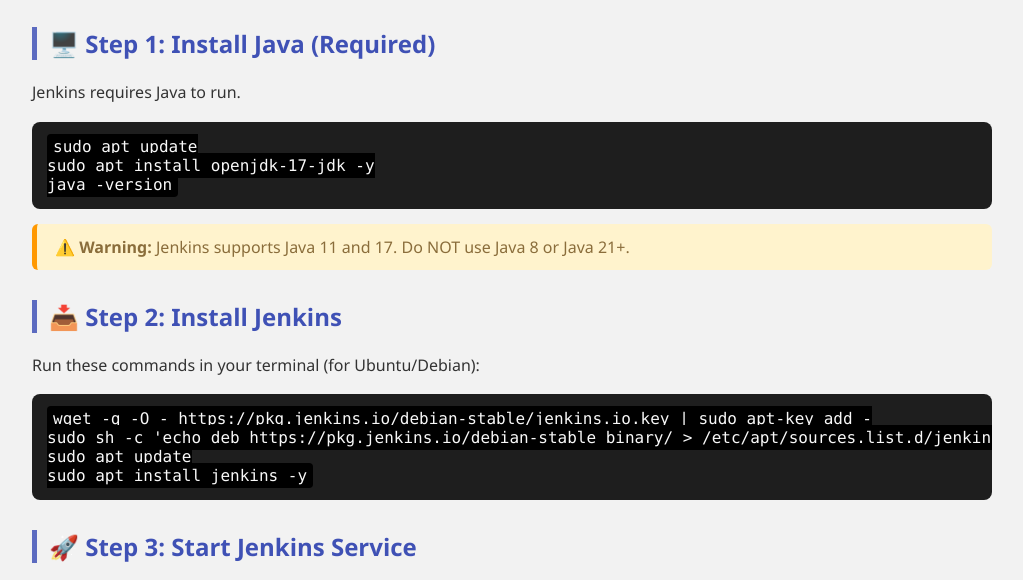
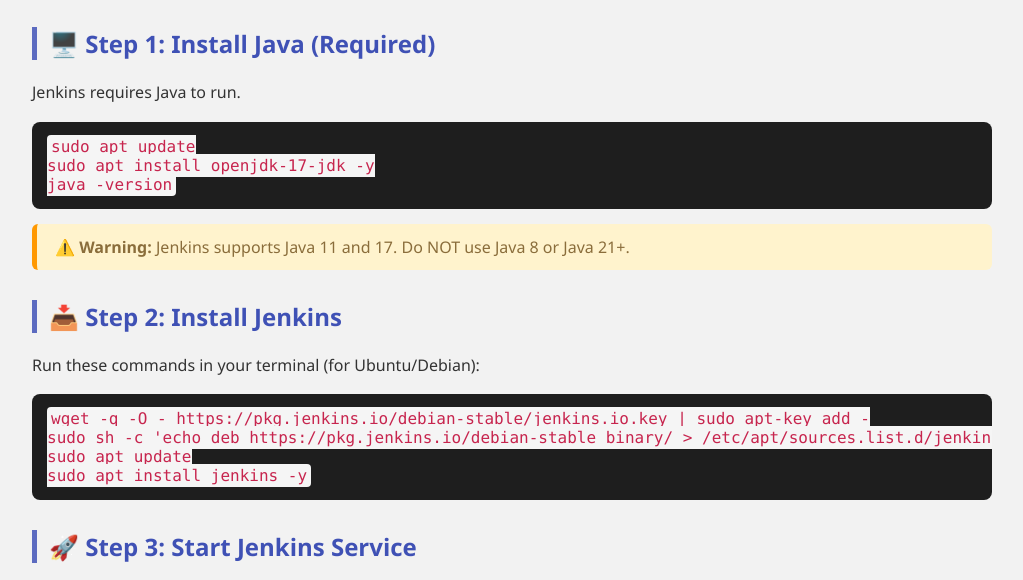
Before and after one commit to Arpitkukadiya/Jenkin-installation-, a plain HTML site: page index.html in a window 1280 px wide. Shown: the part 157-737 px from the top of the page, without its empty margins (128-1151 px from the left). Drawn offline with Linux system fonts and the light colour scheme.

Commit message:
Update index.html

```diff
--- a/index.html
+++ b/index.html
@@ -40,11 +40,13 @@
     }
 
     code {
-      background: black;
-      padding: 3px 6px;
-      border-radius: 4px;
-      font-family: Consolas, monospace;
-    }
+  background-color: #f5f5f5;
+  color: #c7254e;
+  padding: 2px 4px;
+  border-radius: 4px;
+  font-family: Consolas, Monaco, 'Courier New', monospace;
+}
+
 
     pre {
       background: #1e1e1e;
```
